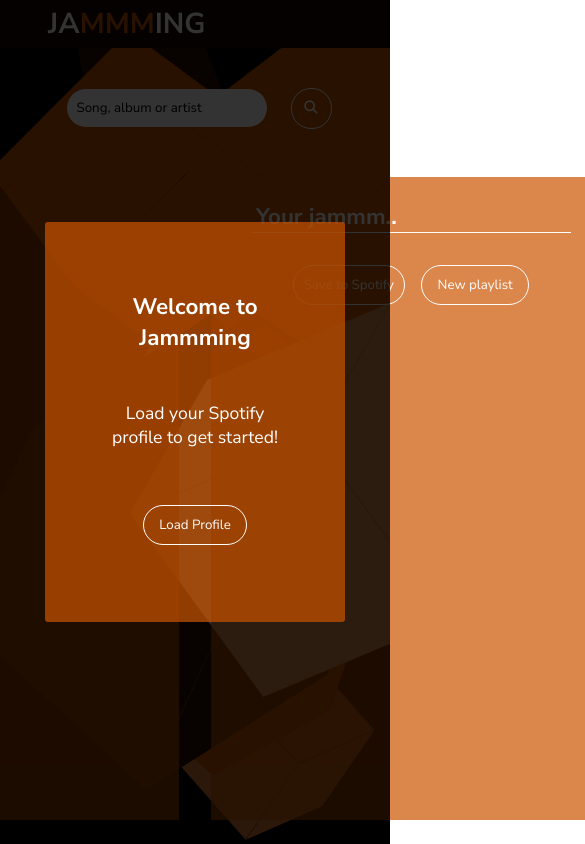
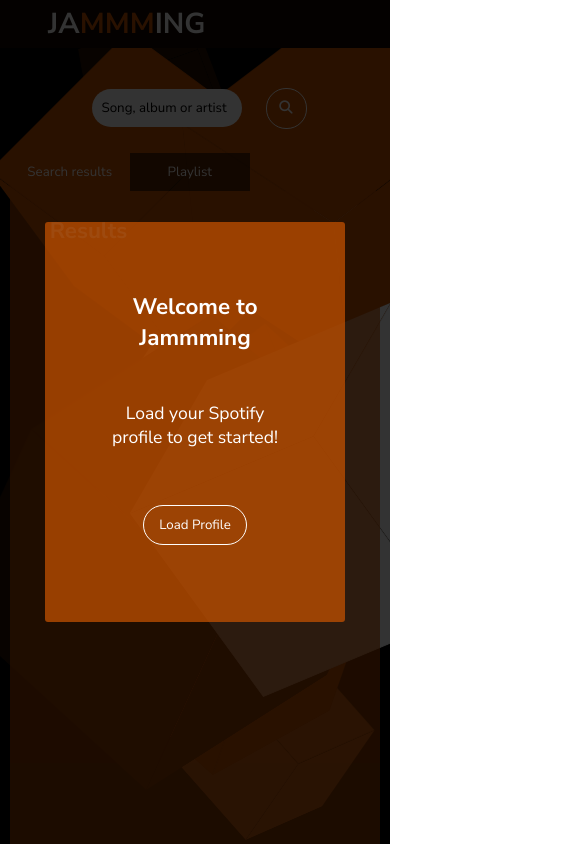
Before and after one commit to Wangdahl/Jammming, a React (Vite) app: page / in a window 390 px wide. Shown: the top 844 px of the page, 585 px wide, since content can reach past the window. Built offline with nearby package versions, Linux system fonts and the light colour scheme.

Commit message:
Mobile adaptations done

```diff
--- a/src/App.jsx
+++ b/src/App.jsx
@@ -5,6 +5,7 @@
 import Spotify from './utils/Spotify';
 import BackgroundPattern from './components/backgroundPattern/backgroundPattern';
 import LoadProfileOverlay from './components/LoadProfileOverlay/LoadProfileOverlay';
+import useWindowWidth from './components/useWindowWidth/useWindowWidth';
 import './styles/App.css';
 
 const App = () => {
@@ -14,7 +15,11 @@
   const[playlistTracks, setPlaylistTracks] = useState([]);
   const[isProfileLoaded, setIsProfileLoaded] = useState(false);
   const[token, setToken] = useState(null);
-  const[displayName, setDisplayName] = useState('')
+  const[displayName, setDisplayName] = useState('');
+  const[activeTab, setActiveTab] = useState('search');
+
+  const windowWidth = useWindowWidth();
+
 
   //Check for token
   useEffect(() => {
@@ -118,6 +123,62 @@
 
   };
 
+  //Mobile layour: renders tabs for results / playlist
+  const renderMobileContent = () => (
+    <>
+      <SearchBar onSearch={handleSearch} />
+      <section className='App-playlist'>
+        <div className='tab-header'>
+          <button
+            id='resultTabBtn'
+            className={activeTab === 'search' ? 'active' : ''}
+            onClick={() => setActiveTab('search')}
+            >Search results
+          </button>
+          <button
+            id='playlistTabBtn'
+            className={activeTab === 'playlist' ? 'active' : ''}
+            onClick={() => setActiveTab('playlist')}
+            >Playlist
+          </button>
+        </div>
+        {activeTab === 'search' ? (
+          <>
+          <SearchResults searchResults={searchResults} onAdd={handleAddTrack} />
+          </>
+        ) : (
+          <Playlist
+            playlistName={playlistName}
+            playlistTracks={playlistTracks}
+            onRemove={handleRemoveTrack}
+            onSave={handleSavePlaylist}
+            onNameChange={handleNameChange}
+            onClear={clearPlaylist}
+        />
+        )}
+      </section>
+      <BackgroundPattern />
+    </>
+  );
+
+  //Desktop layout: renders results and playlist side-by-side
+  const renderDesktopContent = () => (
+    <>
+      <SearchBar onSearch={handleSearch}/>
+      <section className='App-playlist'>
+        <SearchResults searchResults={searchResults} onAdd={handleAddTrack} />
+        <Playlist
+          playlistName={playlistName}
+          playlistTracks={playlistTracks}
+          onRemove={handleRemoveTrack}
+          onSave={handleSavePlaylist}
+          onNameChange={handleNameChange}
+          onClear={clearPlaylist}
+        />
+      </section>
+      <BackgroundPattern />
+    </>
+  );
 
   return (
     <div className='mainAppDiv'>
@@ -127,19 +188,7 @@
         <h1>JA<span>MMM</span>ING</h1>
       </header>
       <main>
-        <SearchBar onSearch={handleSearch}/>
-          <section className='App-playlist'>
-          <SearchResults searchResults={searchResults} onAdd={handleAddTrack} />
-          <Playlist
-            playlistName={playlistName}
-            playlistTracks={playlistTracks}
-            onRemove={handleRemoveTrack}
-            onSave={handleSavePlaylist}
-            onNameChange={handleNameChange}
-            onClear={clearPlaylist}
-          />
-        </section>
-        <BackgroundPattern />
+        {windowWidth < 1025 ? renderMobileContent() : renderDesktopContent()}
       </main>
     </div>
   )
--- a/src/components/Playlist/Playlist.css
+++ b/src/components/Playlist/Playlist.css
@@ -1,5 +1,3 @@
-
-
 
 .Playlist {
     width: 400px;
@@ -7,6 +5,13 @@
     margin: 1.5rem 1rem;
     display: flex;
     flex-direction: column;
+}
+/* Mobile adaptation */
+@media (max-width: 1024px) {
+    .Playlist {
+        height: 100%;
+        margin-top: 0;
+    }
 }
 .playlistInput {
     font-size: 1.4rem;
--- a/src/components/SearchBar/SearchBar.css
+++ b/src/components/SearchBar/SearchBar.css
@@ -32,3 +32,13 @@
     border-radius: 20px;
     cursor: pointer;
 }
+/* Mobile adaptation */
+@media (max-width: 480px) {
+    .searchBar {
+        max-width: 95vw;
+        box-sizing: border-box;
+    }
+    .searchInput {
+        width: 150px;
+    }
+}
--- a/src/components/SearchResults/SearchResults.css
+++ b/src/components/SearchResults/SearchResults.css
@@ -4,3 +4,20 @@
     background-color: var(--primary-transparent);
     margin: 1.5rem 1rem;
 }
+/* Mobile adaptation */
+@media (max-width: 1024px) {
+    .SearchResults {
+        height: 100%;
+        margin-top: 0;
+    }
+}
+@media (max-width: 480px) {
+    .SearchResults {
+        height: 100%;
+        margin-top: 0;
+        max-width: 95vw;
+        box-sizing: border-box;
+        margin: 0;
+        overflow: none !important;
+    }
+}
--- a/src/components/Track/Track.css
+++ b/src/components/Track/Track.css
@@ -37,3 +37,10 @@
 .plusBtn i {
     font-size: 1.1rem;
 }
+
+/* Mobile adaptation */
+@media (max-width: 320px){
+    .prePlayBtn {
+        display: none !important;
+    }
+}
--- /dev/null
+++ b/src/components/useWindowWidth/useWindowWidth.jsx
@@ -0,0 +1,16 @@
+import {useState, useEffect} from 'react';
+
+const useWindowWidth = () => {
+    const [width, setWidth] = useState(window.innerWidth);
+
+    useEffect(() => {
+        const handleResize = () => setWidth(window.innerWidth);
+        window.addEventListener('resize', handleResize);
+
+        return () => window.removeEventListener('resize', handleResize);
+    })
+
+    return width;
+}
+
+export default useWindowWidth;
--- a/src/styles/App.css
+++ b/src/styles/App.css
@@ -17,3 +17,40 @@
     align-self: stretch;
     background-color: transparent;
 }
+
+/* Mobile adaptation */
+@media (max-width: 1024px) {
+    .App-playlist {
+        flex-direction: column;
+
+    }
+    .tab-header {
+        padding: 0.5rem 1rem 0 1rem;
+    }
+    .tab-header button {
+        width: 120px;
+        background-color: RGBA(41, 17, 0, 0.7);
+        border: none;
+        color: var(--near-white-color);
+        padding: 10px;
+        cursor: pointer;
+    }
+    .tab-header button.active {
+        border: none;
+        background-color: var(--primary-transparent);
+    }
+    .tab-header button:hover {
+        transform: none;
+    }
+}
+@media (max-width: 480px) {
+    .tab-header {
+        padding: 0;
+    }
+}
+@media (max-width: 320px) {
+    .tab-header button {
+        width: 50%;
+        padding: 5px 8px;
+    }
+}
```
